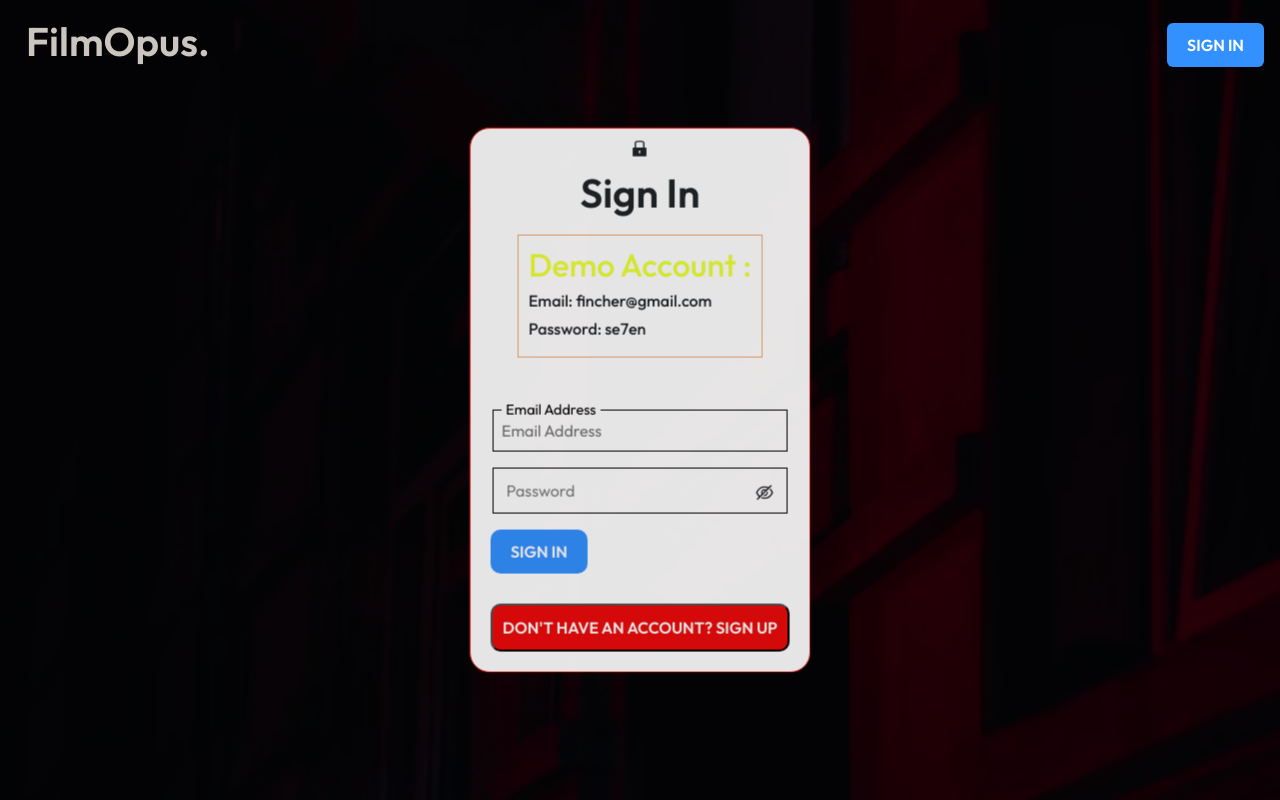
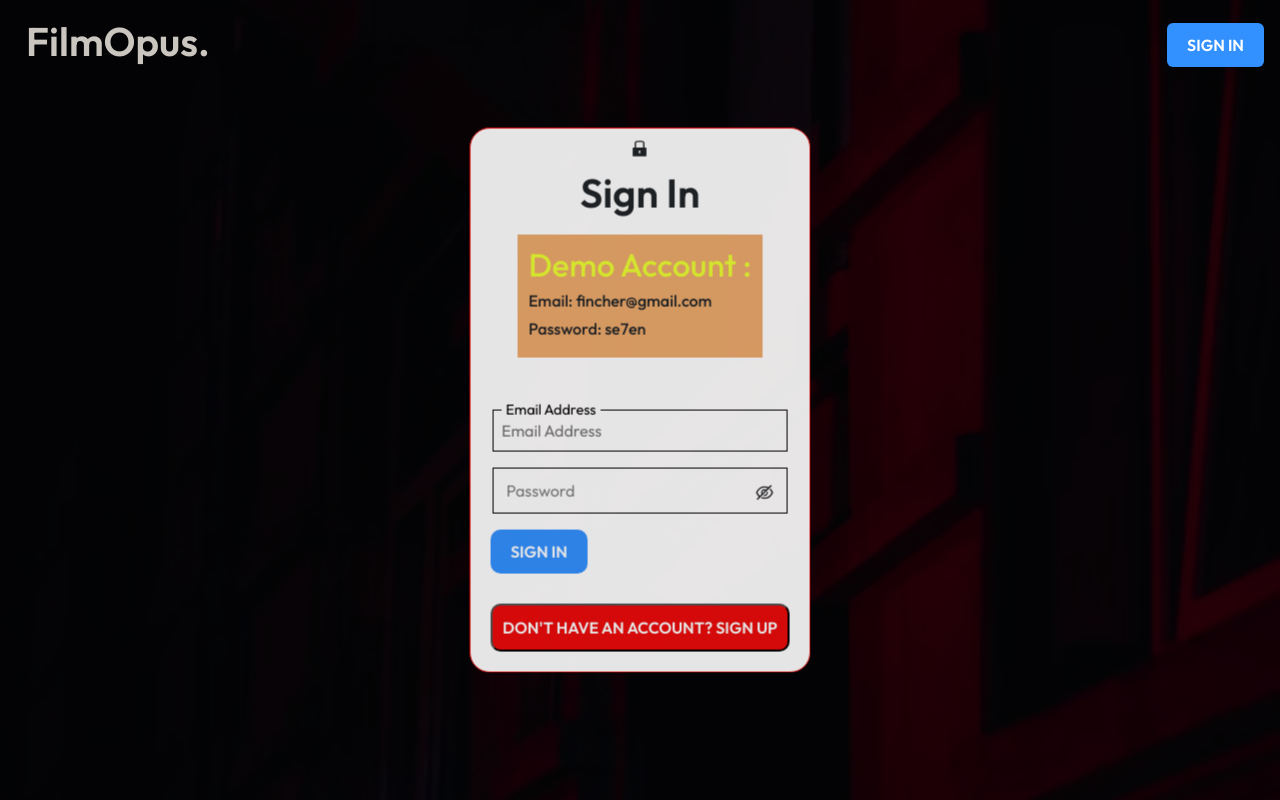
Before and after one commit to rishabh-kumarr/filmopus, a React (Vite) app in the folder client/: page /signin in a window 1280 px wide. Built offline with nearby package versions, Linux system fonts and the light colour scheme.

Commit message:
Final Changes

```diff
--- a/client/src/components/User/User.css
+++ b/client/src/components/User/User.css
@@ -11,7 +11,7 @@
 
 .loginpage {
     width: 100vw;
-    height: 100vh;
+    /* height: 100vh; */
 }
 
 .loginpage .content {
@@ -28,7 +28,7 @@
 
 .demo {
     border: 1px solid #ecaa6c;
-    /* background: #000; */
+    background: #ecaa6c;
     padding: 10px;
     text-align: justify;
 }
```
